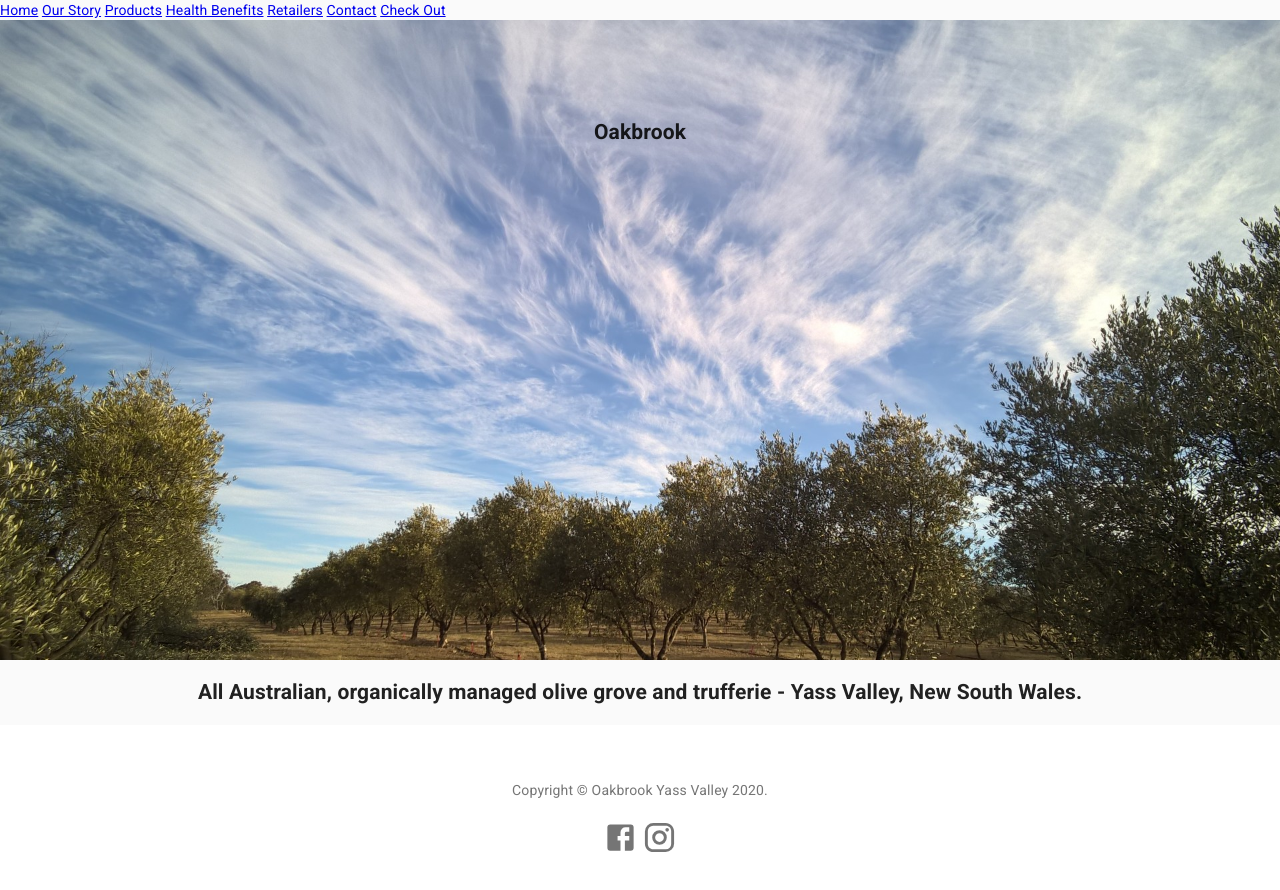
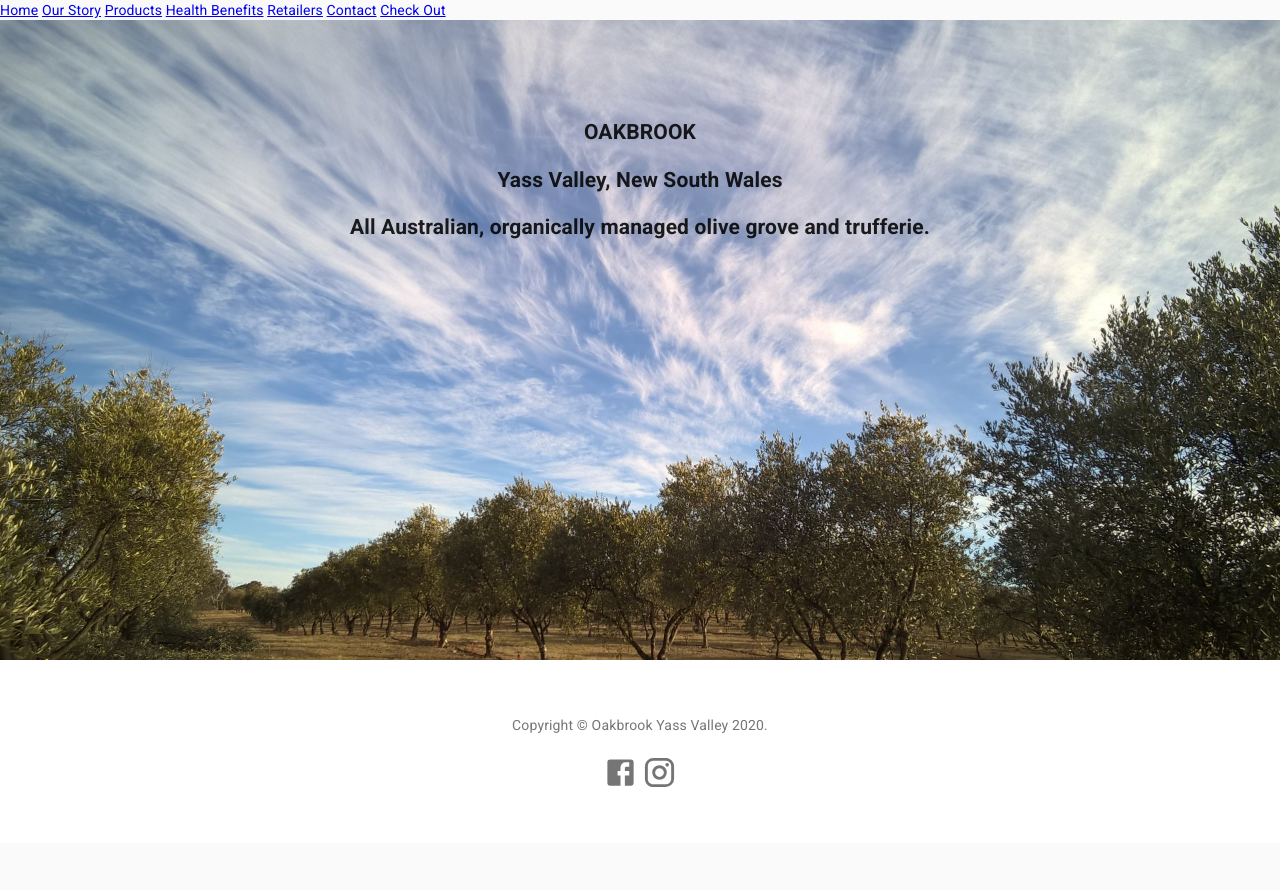
Before and after one commit to raj1020/T3A2PB-React, a React (Create React App) app: page / in a window 1280 px wide. Shown: the top 890 px of the page. After the commit the page ends 843 px from the top, so only its background shows below. Built offline with nearby package versions, Linux system fonts and the light colour scheme.

Commit message:
homepage styling

```diff
--- a/src/components/pages/Home.js
+++ b/src/components/pages/Home.js
@@ -2,7 +2,7 @@
 import styled from 'styled-components';
 import image from './../../images/background1.jpg';
 
-const Heading = styled.section`
+const Container = styled.section`
     text-align: center;
     padding: 10vh;
     background-image: url(${image});
@@ -25,12 +25,13 @@
     render () {
         return (
             <>
-            <Heading>
-                <h1>Oakbrook</h1>
-            </Heading>
-            <SubHeading>
-                <h2>All Australian, organically managed olive grove and trufferie - Yass Valley, New South Wales.</h2>
-            </SubHeading>
+            <Container>
+                <h1>OAKBROOK</h1>
+                <SubHeading>
+                    <h2>Yass Valley, New South Wales</h2>
+                    <h2>All Australian, organically managed olive grove and trufferie.</h2>
+                </SubHeading>
+            </Container>
             </>
         );
     }
```
